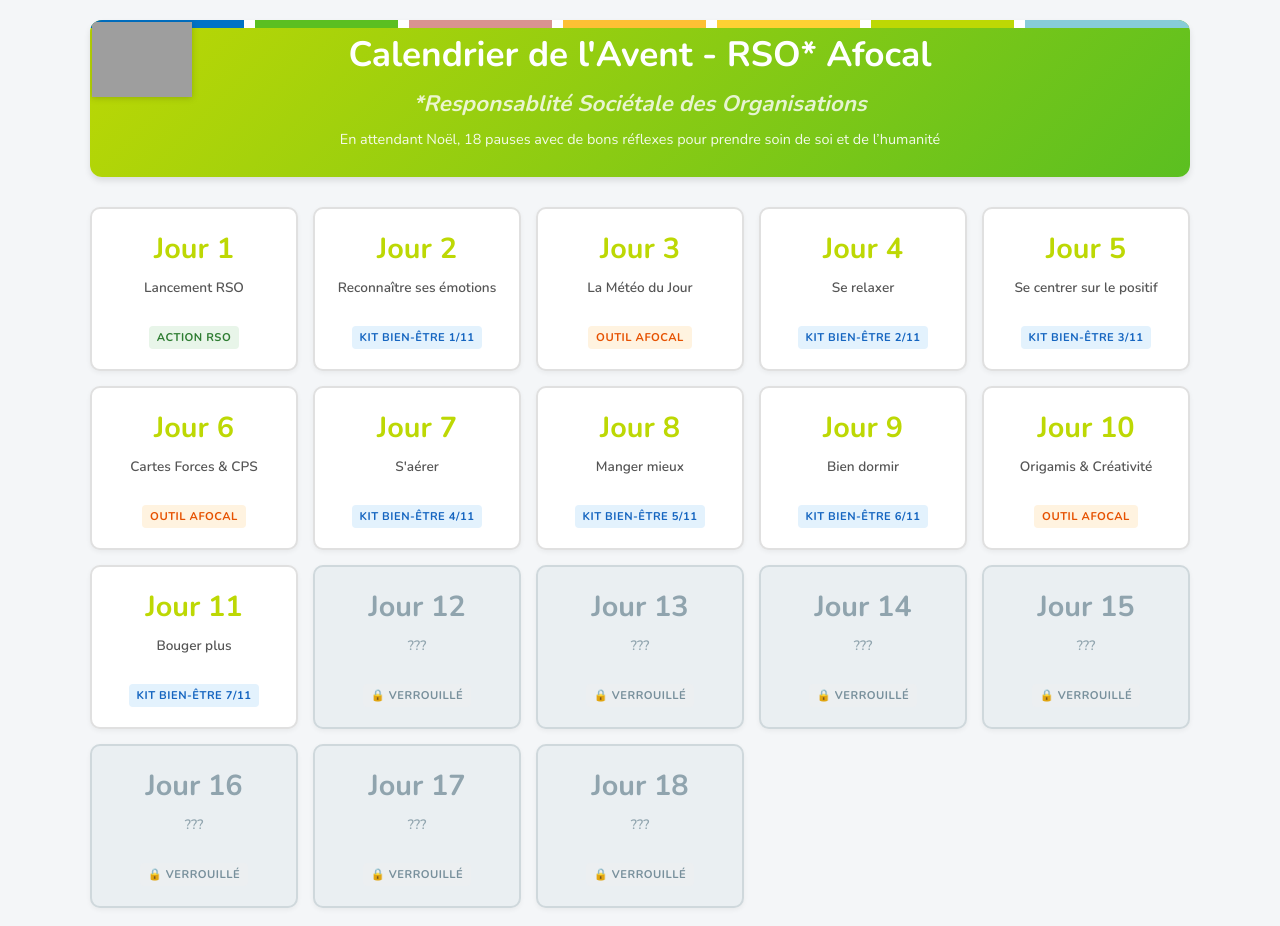
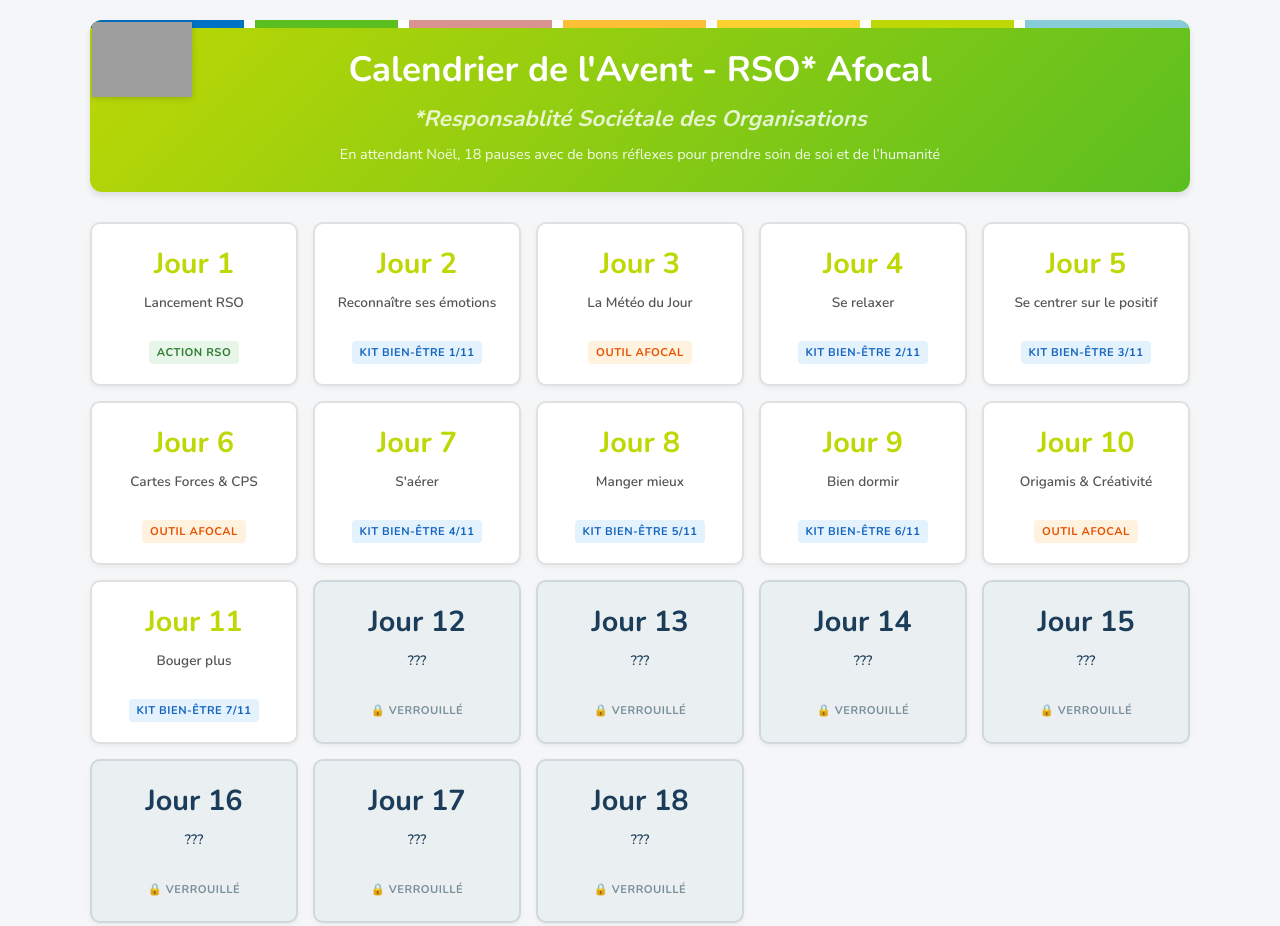
Before and after one commit to antodelavega/antodelavega.github.io, a plain HTML site: page index.html in a window 1280 px wide. Drawn offline with nearby package versions, Linux system fonts and the light colour scheme; grey boxes are pictures that could not be loaded.

Commit message:
la vie est belle

```diff
--- a/index.html
+++ b/index.html
@@ -10,15 +10,15 @@
             --primary-color: #bdd804;
             --primary-dark: #5bbf21;
             --secondary-color: #d99390;
-            --text-color: #1c3d5a;
+            --text-color: #5bbf21;
             --bg-color: #f4f6f8;
             --card-bg: #ffffff;
             --locked-bg: #eaeff2;
-            --locked-text: #90a4ae;
+            --locked-text: #1c3d5a;
         }
 
         body {
-            font-family: 'Nunito', Tahoma, Geneva, Verdana, sans-serif;
+            font-family: 'Nunito';
             background-color: var(--bg-color);
             color: var(--text-color);
             margin: 0;
@@ -39,7 +39,7 @@
             gap: 25px;
             text-align: center;
             margin-bottom: 30px;
-            padding: 10px 35px 28px 35px; /* Espace en haut réservé au logo dans le coin */
+            padding: 25px 35px 28px 35px; /* Espace en haut réservé au logo dans le coin */
             background: linear-gradient(135deg, var(--primary-color), var(--primary-dark));
             color: white;
             border-radius: 12px;
```
